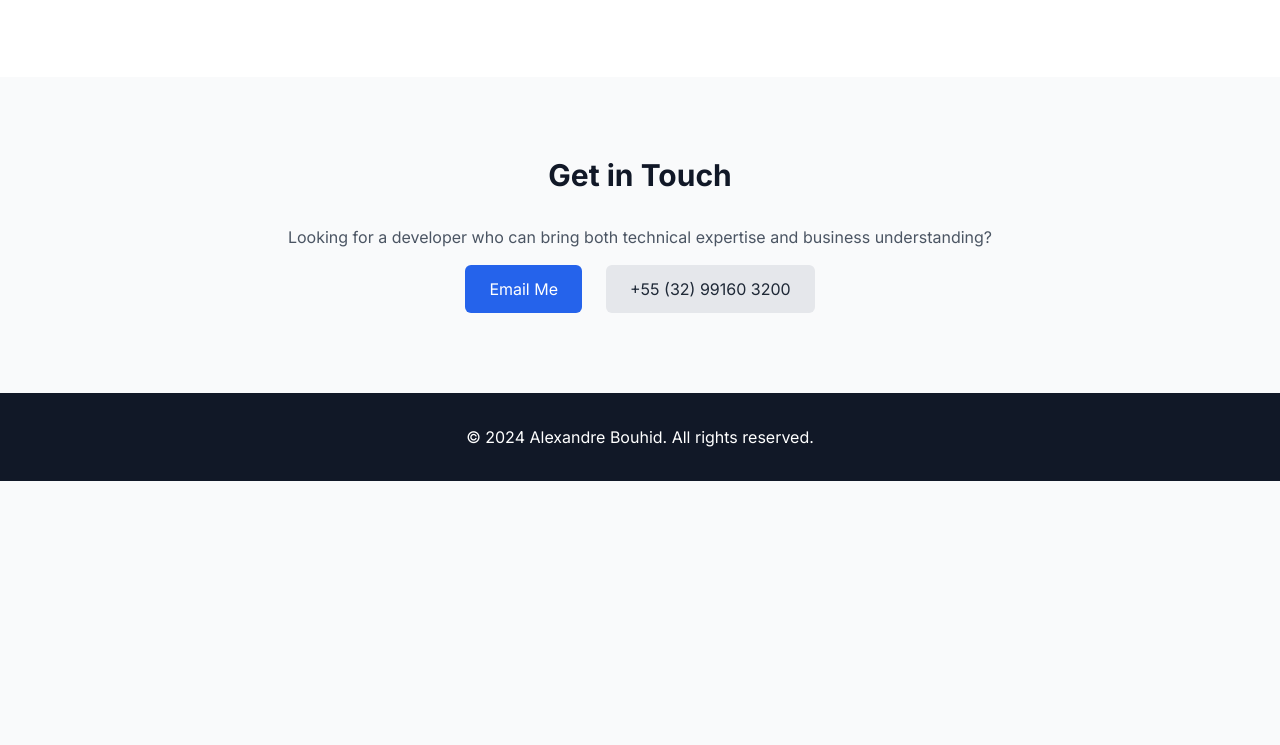
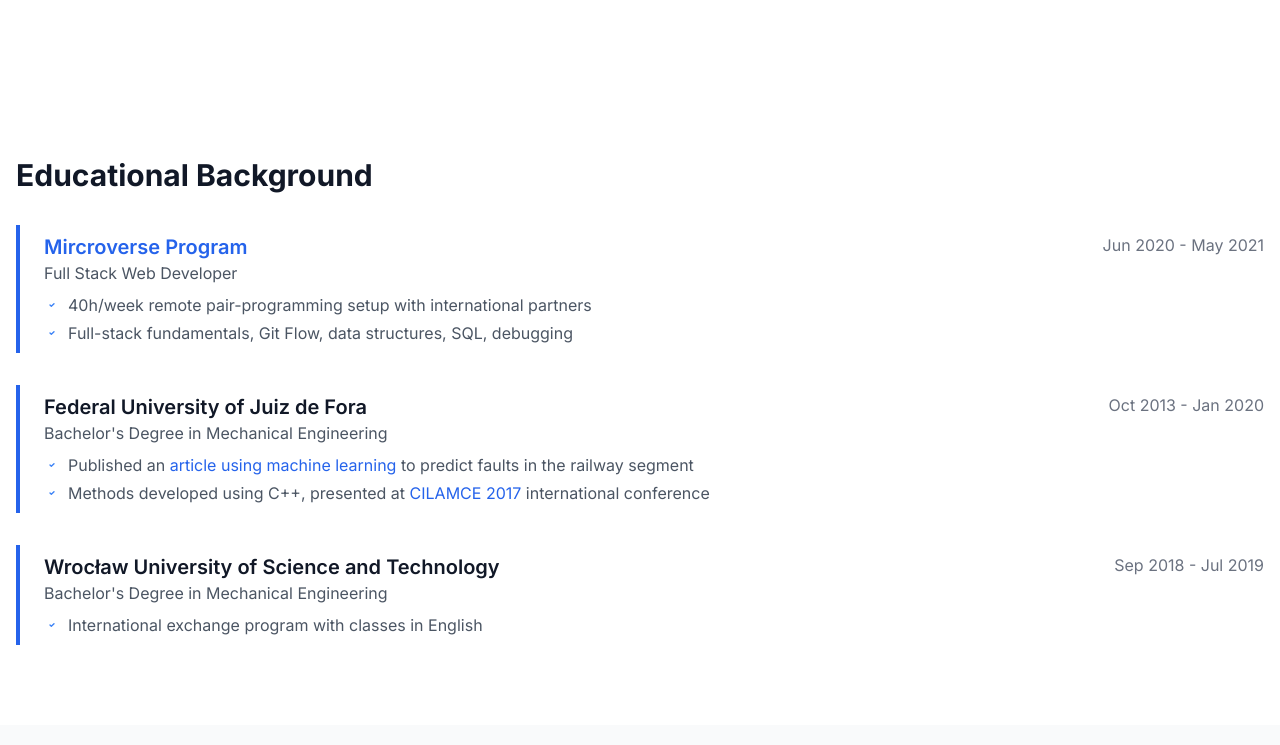
Before and after one commit to abouhid2/Portfolio, a plain HTML site: page index.html in a window 1280 px wide. Shown: the part 2475-3220 px from the top of the page. Before the commit the page ends 2956 px from the top, so only its background shows below. Drawn offline with nearby package versions, Linux system fonts and the light colour scheme.

Commit message:
Add educational background section to index.html with details on programs and degrees

```diff
--- a/index.html
+++ b/index.html
@@ -216,6 +216,81 @@
         </div>
     </section>
 
+    <section id="education" class="py-20 bg-white px-4">
+        <div class="max-w-7xl mx-auto">
+            <h2 class="text-3xl font-bold text-gray-900 mb-8">Educational Background</h2>
+            <div class="grid md:grid-cols-1 gap-8">
+                <div class="space-y-8">
+										<div class="border-l-4 border-blue-600 pl-6 py-2">
+											<div class="flex justify-between items-start">
+												<div>
+													<h3 class="text-xl font-semibold text-gray-900"><a href="https://www.microverse.org/"
+														target="_blank" class="text-blue-600 hover:text-blue-800 decoration-dotted">Mircroverse Program</a></h3>
+													<p class="text-gray-600">Full Stack Web Developer</p>
+													<ul class="mt-2 text-gray-600 space-y-1">
+														<li class="flex items-center space-x-2">
+															<svg class="h-4 w-4 text-blue-500" fill="none" stroke="currentColor" viewBox="0 0 24 24">
+																<path stroke-linecap="round" stroke-linejoin="round" stroke-width="2" d="M9 12l2 2 4-4" />
+															</svg>
+															<span>40h/week remote pair-programming setup with international partners</span>
+														</li>
+														<li class="flex items-center space-x-2">
+															<svg class="h-4 w-4 text-blue-500" fill="none" stroke="currentColor" viewBox="0 0 24 24">
+																<path stroke-linecap="round" stroke-linejoin="round" stroke-width="2" d="M9 12l2 2 4-4" />
+															</svg>
+															<span>Full-stack fundamentals, Git Flow, data structures, SQL, debugging</span>
+														</li>
+													</ul>
+												</div>
+												<span class="text-gray-500">Jun 2020 - May 2021</span>
+											</div>
+										</div>
+                    <div class="border-l-4 border-blue-600 pl-6 py-2">
+                        <div class="flex justify-between items-start">
+                            <div>
+                                <h3 class="text-xl font-semibold text-gray-900">Federal University of Juiz de Fora</h3>
+                                <p class="text-gray-600">Bachelor's Degree in Mechanical Engineering</p>
+                                <ul class="mt-2 text-gray-600 space-y-1">
+                                    <li class="flex items-center space-x-2">
+                                        <svg class="h-4 w-4 text-blue-500" fill="none" stroke="currentColor" viewBox="0 0 24 24">
+                                            <path stroke-linecap="round" stroke-linejoin="round" stroke-width="2" d="M9 12l2 2 4-4"/>
+                                        </svg>
+                                        <span>Published an <a href="https://www.researchgate.net/publication/320216274_Classification_of_Faults_in_Switch_Machine_using_Type-1_and_Non-singleton_Fuzzy_Logic_System_Trained_by_Hestenes_and_Stiefel's_Conjugate_Gradient_Method" target="_blank" class="text-blue-600 hover:text-blue-800 decoration-dotted">article using machine learning</a> to predict faults in the railway segment</span>
+                                    </li>
+                                    <li class="flex items-center space-x-2">
+                                        <svg class="h-4 w-4 text-blue-500" fill="none" stroke="currentColor" viewBox="0 0 24 24">
+                                            <path stroke-linecap="round" stroke-linejoin="round" stroke-width="2" d="M9 12l2 2 4-4"/>
+                                        </svg>
+                                        <span>Methods developed using C++, presented at <a href="https://www.abms.com.br/noticia/cilamce-2017-xxxviii-congresso-ibero-latino-americano-de-metodos-computacionais-em-engenharia" target="_blank" class="text-blue-600 hover:text-blue-800 decoration-dotted">CILAMCE 2017</a> international conference</span>
+                                    </li>
+                                </ul>
+                            </div>
+                            <span class="text-gray-500">Oct 2013 - Jan 2020</span>
+                        </div>
+                    </div>
+
+                    <div class="border-l-4 border-blue-600 pl-6 py-2">
+                        <div class="flex justify-between items-start">
+                            <div>
+                                <h3 class="text-xl font-semibold text-gray-900">Wrocław University of Science and Technology</h3>
+                                <p class="text-gray-600">Bachelor's Degree in Mechanical Engineering</p>
+                                <ul class="mt-2 text-gray-600 space-y-1">
+                                    <li class="flex items-center space-x-2">
+                                        <svg class="h-4 w-4 text-blue-500" fill="none" stroke="currentColor" viewBox="0 0 24 24">
+                                            <path stroke-linecap="round" stroke-linejoin="round" stroke-width="2" d="M9 12l2 2 4-4"/>
+                                        </svg>
+                                        <span>International exchange program with classes in English</span>
+                                    </li>
+                                </ul>
+                            </div>
+                            <span class="text-gray-500">Sep 2018 - Jul 2019</span>
+                        </div>
+                    </div>
+                </div>
+            </div>
+        </div>
+    </section>
+
     <section id="contact" class="py-20 px-4">
         <div class="max-w-7xl mx-auto text-center">
             <h2 class="text-3xl font-bold text-gray-900 mb-8">Get in Touch</h2>
```
